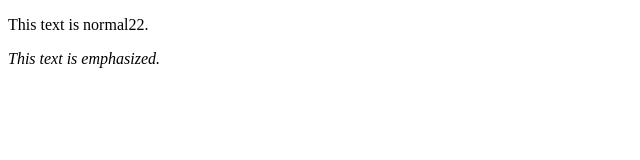
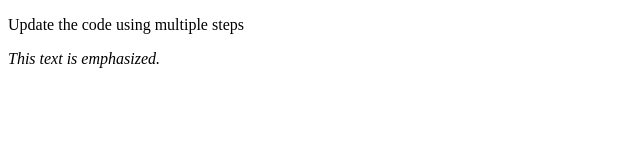
Before and after one commit to ahmednabulsi/TestingGitCommands, a plain HTML site: page index.html in a window 1280 px wide. Shown: the whole page, without its empty margins (0-640 px from the left). Drawn offline with Linux system fonts and the light colour scheme.

Commit message:
commit to branch steps_01

```diff
--- a/index.html
+++ b/index.html
@@ -2,7 +2,7 @@
 <html>
 <body>
 
-<p>This text is normal22.</p>
+<p>Update the code using multiple steps</p>
 
 <p><em>This text is emphasized.</em></p>
 
```
